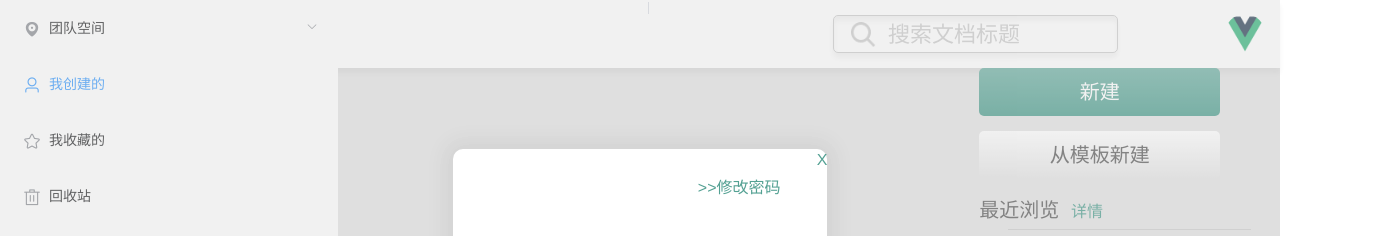
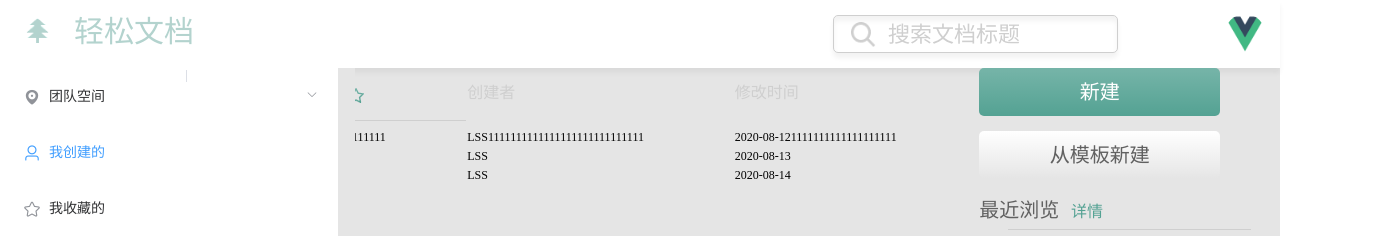
Before and after one commit to 2020-Summer-Project-Workgroup/2020-Summer-Project, a Vue app in the folder Vue/: page /desktop in a window 1280 px wide. Shown: the top 236 px of the page, 1383 px wide, since content can reach past the window. Built offline with nearby package versions, Linux system fonts and the light colour scheme.

Commit message:
Fixed some bugs.

```diff
--- a/Vue/src/components/fileList/FileList.vue
+++ b/Vue/src/components/fileList/FileList.vue
@@ -1,5 +1,5 @@
 <template>
-	<div id="app" >
+	<div id="file-list" >
 		<table>
 			<tr>
 				<th id="head1" align="left">
@@ -57,9 +57,14 @@
 		flex-shrink: 1;
 	}
 
-	#app {
+	#file-list {
 		display: -webkit-flex;
 		flex-direction: column;
+    position: absolute;
+    top: 68px;
+    bottom: 0;
+    left: 17.6%;
+    right: 23.49%;
 	}
 
 	#head1 {
--- a/Vue/src/components/leftSideBar/LeftSideBar.vue
+++ b/Vue/src/components/leftSideBar/LeftSideBar.vue
@@ -1,4 +1,3 @@
-
 <template>
   <div class="LeftSideBar">
     <el-col :span="12">
@@ -36,7 +35,6 @@
   </div>
 </template>
 
-
 <script>
 export default {
   methods: {
@@ -52,17 +50,15 @@ export default {
 
 <style scoped>
 .LeftSideBar{
-
-}
-.menu_page{
   position: absolute;
   top: 68px;
-  bottom: 0px;
-  left: 0px;
-  min-height: 100%;
+  bottom: 0;
+  left: 0;
+  height: calc(100vh - 68px);
   background-color: #E5E5E5;
   z-index: 20;
 }
+
 .el-menu {
   border: none;
 }
--- a/Vue/src/pages/desktop/Desktop.vue
+++ b/Vue/src/pages/desktop/Desktop.vue
@@ -4,6 +4,7 @@
     <UserSpace/>
     <ChangePassword/>
     <LeftSideBar/>
+    <FileList/>
     <RightSideBar/>
   </div>
 </template>
@@ -14,16 +15,17 @@ import UserSpace from "@/components/userspace/UserSpace";
 import ChangePassword from "@/components/userspace/ChangePassword";
 import LeftSideBar from "@/components/leftSideBar/LeftSideBar";
 import RightSideBar from "@/components/rightSideBar/RightSideBar";
+import FileList from "@/components/fileList/FileList";
 export default {
   name: "Desktop",
-  components: {RightSideBar, LeftSideBar, ChangePassword, UserSpace, TabBar}
+  components: {FileList, RightSideBar, LeftSideBar, ChangePassword, UserSpace, TabBar}
 }
 </script>
 
 <style scoped>
 .desktop {
   background-color: #E5E5E5;
-  position: fixed;
+  position: absolute;
   top: 0;
   left: 0;
   right: 0;
--- a/Vue/src/store/modules/desktop.js
+++ b/Vue/src/store/modules/desktop.js
@@ -1,6 +1,6 @@
 export default {
   state: {
-    showUserSpace: true,
+    showUserSpace: false,
     showChangePassword: false
   },
   mutations: {
```
